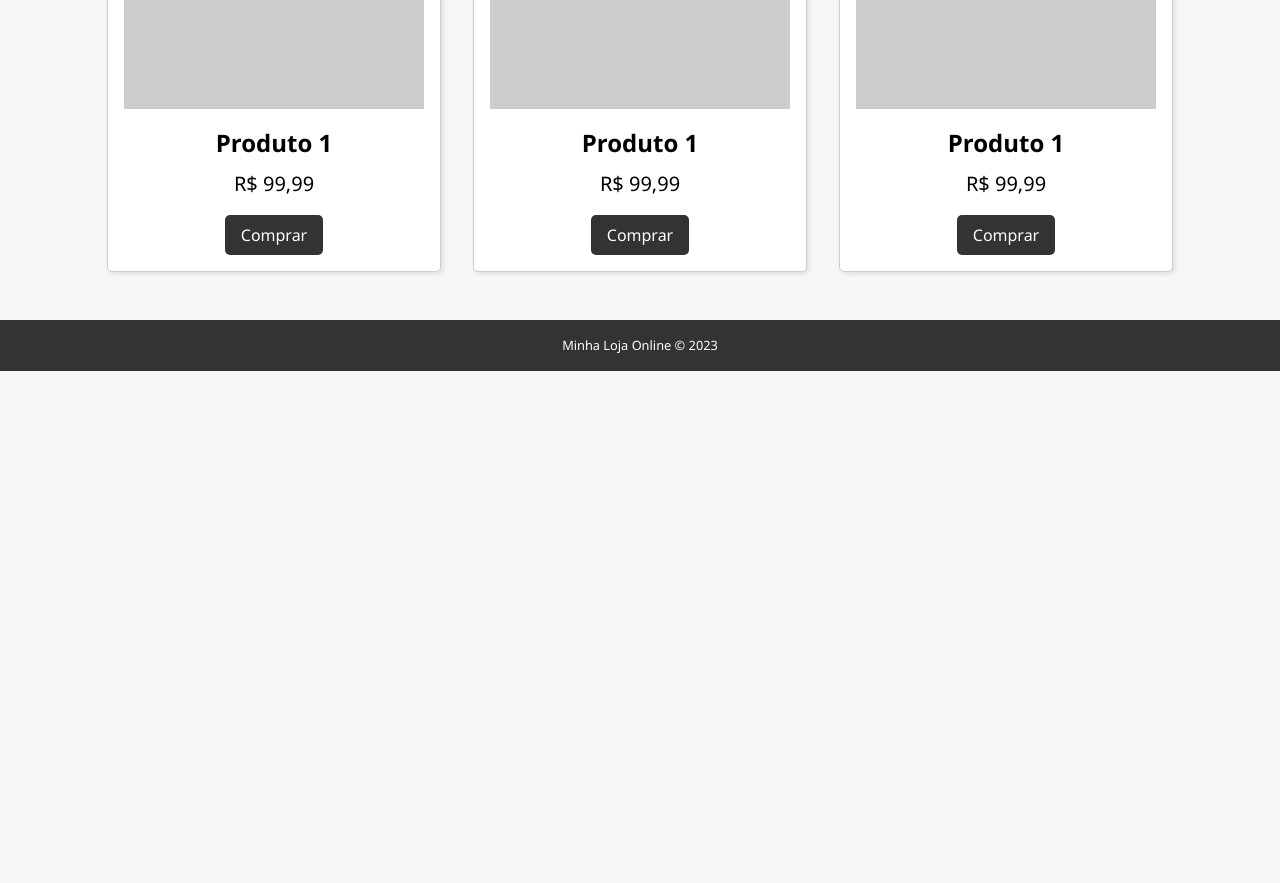
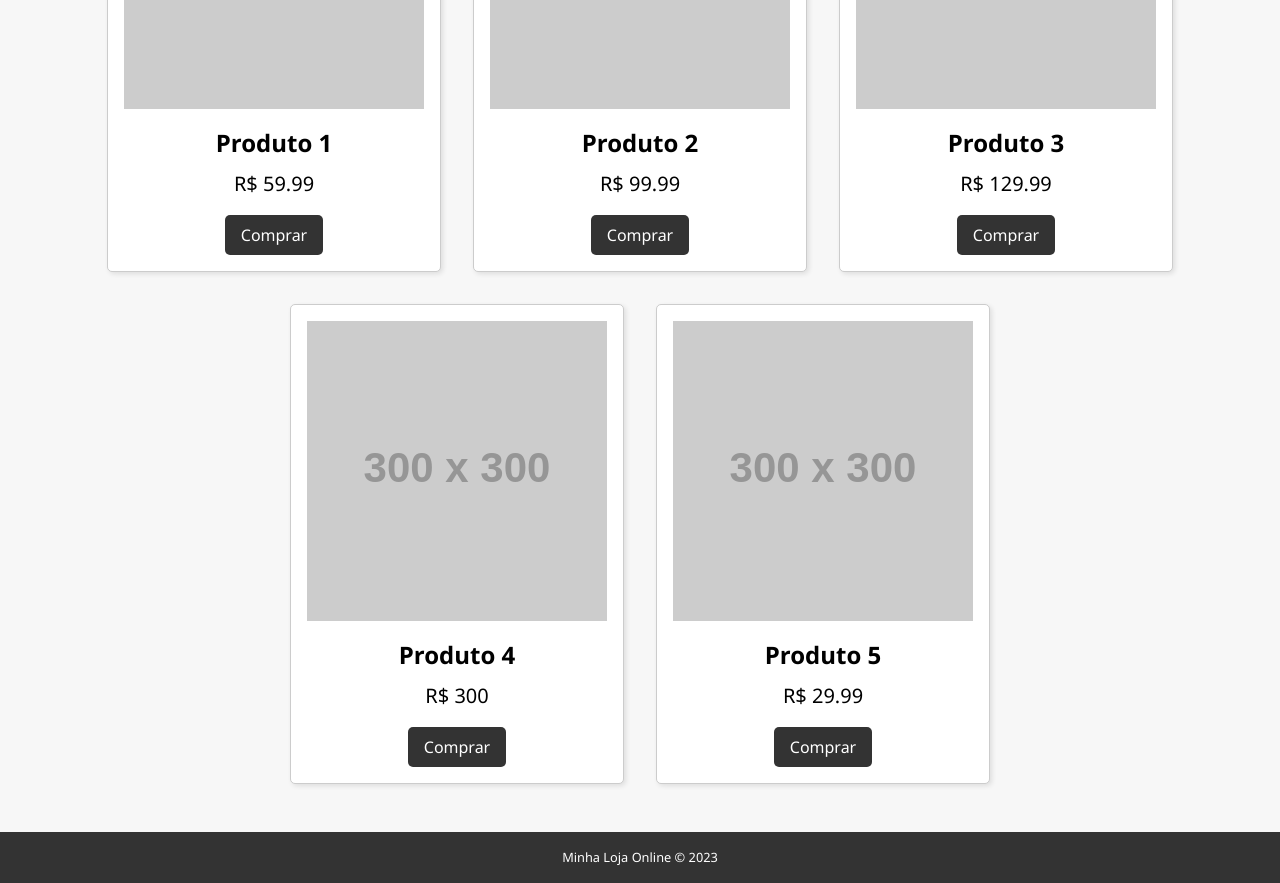
Before and after one commit to Rvaranda/ecommerce, a React (Vite) app: page / in a window 1280 px wide. Shown: the part 920-1803 px from the top of the page. Before the commit the page ends 1291 px from the top, so only its background shows below. Built offline with nearby package versions, Linux system fonts and the light colour scheme.

Commit message:
Added some custom product data

```diff
--- a/src/App.jsx
+++ b/src/App.jsx
@@ -1,3 +1,4 @@
+import { useState } from "react";
 import { Outlet } from "react-router-dom";
 
 import Footer from "./components/Footer";
@@ -5,10 +6,43 @@ import Header from "./components/Header";
 import Home from "./pages/Home";
 
 function App() {
+  const [products, setProducts] = useState([
+    {
+      id: 1,
+      name: 'Produto 1',
+      price: 59.99,
+      description: 'Descrição do produto 1'
+    },
+    {
+      id: 2,
+      name: 'Produto 2',
+      price: 99.99,
+      description: 'Descrição do produto 2'
+    },
+    {
+      id: 3,
+      name: 'Produto 3',
+      price: 129.99,
+      description: 'Descrição do produto 3'
+    },
+    {
+      id: 4,
+      name: 'Produto 4',
+      price: 300.0,
+      description: 'Descrição do produto 4'
+    },
+    {
+      id: 5,
+      name: 'Produto 5',
+      price: 29.99,
+      description: 'Descrição do produto 5'
+    },
+  ]);
+
   return (
     <div className="App">
       <Header />
-      <Outlet />
+      <Outlet context={products} />
       <Footer />
     </div>
   );
--- a/src/components/Product.jsx
+++ b/src/components/Product.jsx
@@ -1,11 +1,11 @@
 import { Link } from 'react-router-dom';
 
-function Product() {
+function Product({ data }) {
   return (
     <div className='product'>
       <img src='https://via.placeholder.com/300x300' alt='Produto 1' />
-      <h4>Produto 1</h4>
-      <p>R$ 99,99</p>
+      <h4>{data.name}</h4>
+      <p>{`R$ ${data.price}`}</p>
       <Link to='/product' className='btn'>Comprar</Link>
     </div>
   );
--- a/src/pages/Home.jsx
+++ b/src/pages/Home.jsx
@@ -1,16 +1,19 @@
+import { useOutletContext } from 'react-router-dom';
 import Banner from '../components/Banner';
 import Product from '../components/Product';
 
 function Home() {
+  const data = useOutletContext();
+
   return (
     <main>
         <Banner />
         <section className="mostSelled">
             <h3>Nossos produtos mais vendidos</h3>
             <div className="products">
-                <Product />
-                <Product />
-                <Product />
+            {data.length && data.map(product => (
+              <Product key={product.id} data={product} />
+            ))}
             </div>
         </section>
     </main>
--- a/src/pages/Products.jsx
+++ b/src/pages/Products.jsx
@@ -1,6 +1,9 @@
+import { useOutletContext } from 'react-router-dom';
 import Product from '../components/Product';
 
 function Products() {
+  const data = useOutletContext();
+
   return (
     <main>
       <div className='searchProduct'>
@@ -14,11 +17,9 @@ function Products() {
         </form>
       </div>
       <section className='productsGrid'>
-        <Product />
-        <Product />
-        <Product />
-        <Product />
-        <Product />
+        {data.length && data.map(product => (
+          <Product key={product.id} data={product} />
+        ))}
       </section>
     </main>
   );
```
